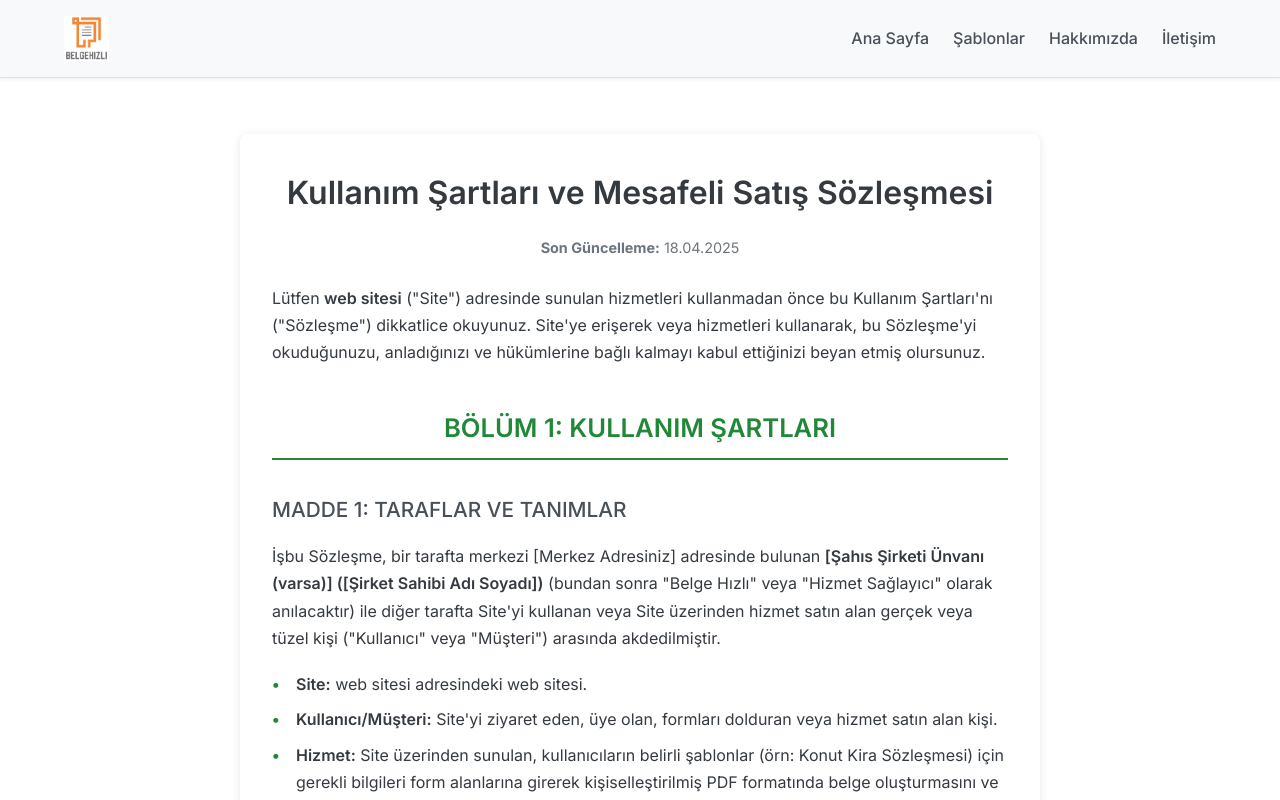
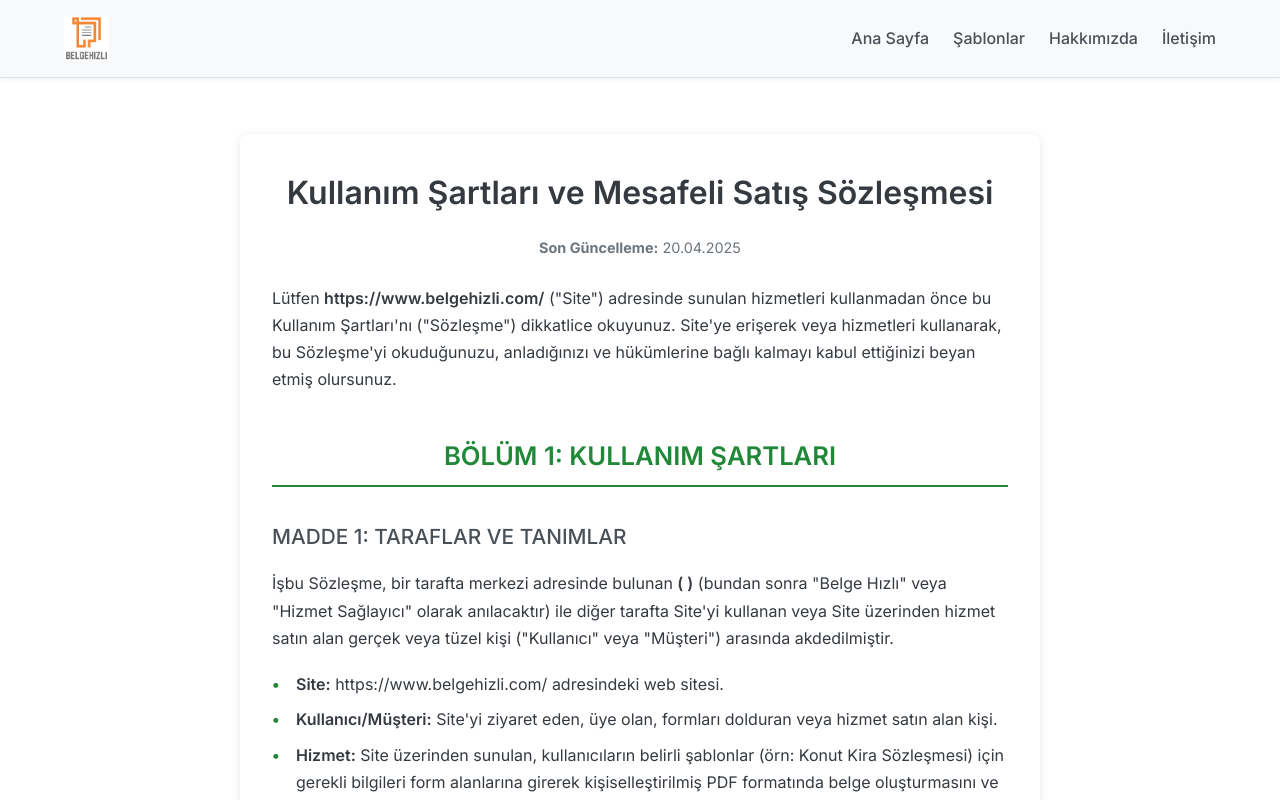
Before and after one commit to gorkemu/belge-hizli, a React (Vite) app in the folder frontend/: page /kullanim-sartlari in a window 1280 px wide. Shown: the top 800 px of the page. Built offline with nearby package versions, Linux system fonts and the light colour scheme; no server answers.

Commit message:
hide placeholders

```diff
--- a/frontend/src/components/TermsOfService.jsx
+++ b/frontend/src/components/TermsOfService.jsx
@@ -3,15 +3,15 @@ import styles from './TermsOfService.module.css'; // Stil dosyasını import et
 
 function TermsOfService() {
   const siteName = "Belge Hızlı";
-  const siteUrl = "web sitesi";
-  const companyTitle = "[Şahıs Şirketi Ünvanı (varsa)]";
-  const ownerName = "[Şirket Sahibi Adı Soyadı]";
-  const address = "[Merkez Adresiniz]";
-  const email = "[E-posta Adresiniz]";
-  const phone = "[Telefon Numaranız]";
-  const lastUpdateDate = "18.04.2025";
-  const taxOffice = "[Vergi Dairesi]";
-  const taxIdNumber = "[Vergi Kimlik Numarası (VKN)]";
+  const siteUrl = "https://www.belgehizli.com/";
+  // const companyTitle = "[Şahıs Şirketi Ünvanı (varsa)]"; // Şirket ünvanınız varsa burayı açın
+  // const ownerName = "[Şirket Sahibi Adı Soyadı]"; // Şahıs şirketi ise sahip adı buraya
+  // const address = "[Merkez Adresiniz]"; // Resmi adresiniz buraya
+  const email = "info@belgehizli.com"; // E-posta adresinizi buraya girin
+  // const phone = "[Telefon Numaranız]"; // Telefon numaranız varsa burayı açın
+  const lastUpdateDate = "20.04.2025";
+  // const taxOffice = "[Vergi Dairesi]"; // Vergi dairesi bilgisi buraya
+  // const taxIdNumber = "[Vergi Kimlik Numarası (VKN)]"; // VKN bilgisi buraya
   // const mersisNo = "[MERSİS Numarası (varsa)]"; // Varsa ekleyin
   // const kepAddress = "[KEP Adresiniz (varsa)]"; // Varsa ekleyin
 
@@ -31,7 +31,7 @@ function TermsOfService() {
       {/* Madde Başlığı */}
       <h4 className={styles.articleTitle}>MADDE 1: TARAFLAR VE TANIMLAR</h4>
       <p className={styles.paragraph}>
-        İşbu Sözleşme, bir tarafta merkezi {address} adresinde bulunan <strong>{companyTitle} ({ownerName})</strong> (bundan sonra "{siteName}" veya "Hizmet Sağlayıcı" olarak anılacaktır) ile diğer tarafta Site'yi kullanan veya Site üzerinden hizmet satın alan gerçek veya tüzel kişi ("Kullanıcı" veya "Müşteri") arasında akdedilmiştir.
+        İşbu Sözleşme, bir tarafta merkezi {/* address */} adresinde bulunan <strong>{/* companyTitle */} ( {/* ownerName */} )</strong> (bundan sonra "{siteName}" veya "Hizmet Sağlayıcı" olarak anılacaktır) ile diğer tarafta Site'yi kullanan veya Site üzerinden hizmet satın alan gerçek veya tüzel kişi ("Kullanıcı" veya "Müşteri") arasında akdedilmiştir.
       </p>
       <ul className={styles.definitionList}>
         <li><strong>Site:</strong> {siteUrl} adresindeki web sitesi.</li>
@@ -135,21 +135,21 @@ function TermsOfService() {
       {/* Bölüm 2 Başlığı */}
       <h3 className={styles.mainSectionTitle}>BÖLÜM 2: MESAFELİ SATIŞ SÖZLEŞMESİ</h3>
       <p className={styles.paragraph}>
-        İşbu Mesafeli Satış Sözleşmesi ("Satış Sözleşmesi"), 6502 Sayılı Tüketicinin Korunması Hakkında Kanun (“Kanun”) ve Mesafeli Sözleşmeler Yönetmeliği’ne (“Yönetmelik”) uygun olarak düzenlenmiştir.
+        İşbu Mesafeli Satış Sözleşmesi ("Satış Sözleşmesi"), 6502 Sayılı Tüketicinin Korunması Hakkında Kanun ("Kanun") ve Mesafeli Sözleşmeler Yönetmeliği'ne ("Yönetmelik") uygun olarak düzenlenmiştir.
       </p>
 
       <h4 className={styles.articleTitle}>MADDE 1: TARAFLAR</h4>
       <p className={styles.paragraph}><strong>SATICI:</strong></p>
       <ul className={styles.infoList}>
-        <li>Unvan/Ad Soyad: {companyTitle} ({ownerName})</li>
-        <li>Adres: {address}</li>
-        <li>Telefon: {phone}</li>
+        {/* <li>Unvan/Ad Soyad: {companyTitle} ({ownerName})</li> */}
+        {/* <li>Adres: {address}</li> */}
+        {/* <li>Telefon: {phone}</li> */}
         <li>E-posta: {email}</li>
         {/* Varsa KEP ve MERSİS ekleyin */}
         {/* <li>KEP Adresi: {kepAddress}</li> */}
         {/* <li>MERSİS No: {mersisNo}</li> */}
-        <li>Vergi Dairesi: {taxOffice}</li>
-        <li>Vergi Kimlik No: {taxIdNumber}</li>
+        {/* <li>Vergi Dairesi: {taxOffice}</li> */}
+        {/* <li>Vergi Kimlik No: {taxIdNumber}</li> */}
       </ul>
       <p className={styles.paragraph}><strong>ALICI (MÜŞTERİ/TÜKETİCİ):</strong></p>
       <p className={styles.paragraph}>
@@ -183,7 +183,7 @@ function TermsOfService() {
 
       <h4 className={styles.articleTitle}>MADDE 5: CAYMA HAKKI</h4>
       <p className={styles.paragraph}>
-        Alıcı'nın sipariş ettiği Hizmet, Mesafeli Sözleşmeler Yönetmeliği’nin 15. maddesinin birinci fıkrasının (ğ) bendi uyarınca <strong>"Elektronik ortamda anında ifa edilen hizmetler veya tüketiciye anında teslim edilen gayrimaddi mallara ilişkin sözleşmeler"</strong> kapsamındadır.
+        Alıcı'nın sipariş ettiği Hizmet, Mesafeli Sözleşmeler Yönetmeliği'nin 15. maddesinin birinci fıkrasının (ğ) bendi uyarınca <strong>"Elektronik ortamda anında ifa edilen hizmetler veya tüketiciye anında teslim edilen gayrimaddi mallara ilişkin sözleşmeler"</strong> kapsamındadır.
       </p>
       {/* Cayma Hakkı Uyarısı */}
       <p className={styles.warningNote}>
@@ -197,7 +197,7 @@ function TermsOfService() {
 
       <h4 className={styles.articleTitle}>MADDE 7: BİLDİRİMLER VE DELİL SÖZLEŞMESİ</h4>
       <p className={styles.paragraph}>
-        Taraflar arasındaki bildirimler, Alıcı'nın belirttiği e-posta adresi ve Satıcı'nın {email} e-posta adresi üzerinden yapılacaktır. Alıcı, işbu Sözleşme’den doğabilecek ihtilaflarda Satıcı'nın resmi defter ve ticari kayıtlarıyla, kendi veritabanında, sunucularında tuttuğu elektronik bilgilerin ve bilgisayar kayıtlarının, bağlayıcı, kesin ve münhasır delil teşkil edeceğini, bu maddenin Hukuk Muhakemeleri Kanunu’nun 193. maddesi anlamında delil sözleşmesi niteliğinde olduğunu kabul eder.
+        Taraflar arasındaki bildirimler, Alıcı'nın belirttiği e-posta adresi ve Satıcı'nın {email} e-posta adresi üzerinden yapılacaktır. Alıcı, işbu Sözleşme'den doğabilecek ihtilaflarda Satıcı'nın resmi defter ve ticari kayıtlarıyla, kendi veritabanında, sunucularında tuttuğu elektronik bilgilerin ve bilgisayar kayıtlarının, bağlayıcı, kesin ve münhasır delil teşkil edeceğini, bu maddenin Hukuk Muhakemeleri Kanunu'nun 193. maddesi anlamında delil sözleşmesi niteliğinde olduğunu kabul eder.
       </p>
 
        <h4 className={styles.articleTitle}>MADDE 8: YÜRÜRLÜK</h4>
```
